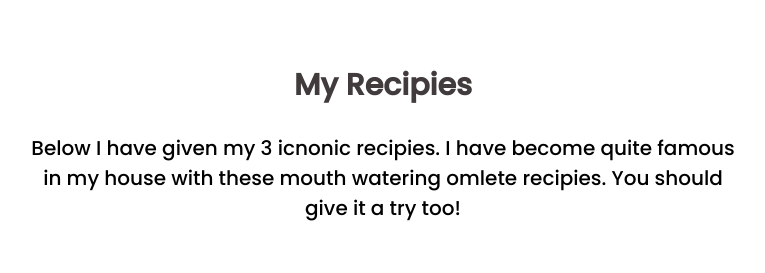
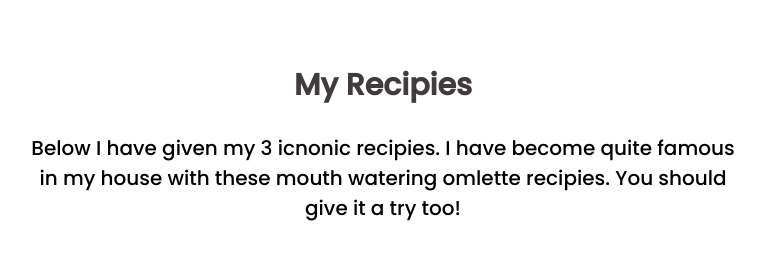
Before and after one commit to Moin-Dewan/My-First-Assignment, a plain HTML site: page index.html in a window 1280 px wide. Shown: the part 1420-1693 px from the top of the page, 289-1054 px from the left. Drawn offline with Linux system fonts and the light colour scheme.

Commit message:
mistake solved

```diff
--- a/index.html
+++ b/index.html
@@ -50,7 +50,7 @@
             <h1 class="gray-colour">My Recipies</h1>
             <p class="sec-3-p">Below I have given my 3 icnonic recipies. I have become quite famous in my house with
                 these
-                mouth watering omlete
+                mouth watering omlette
                 recipies. You should give it a try too!</p>
         </div>
     </section>
```
